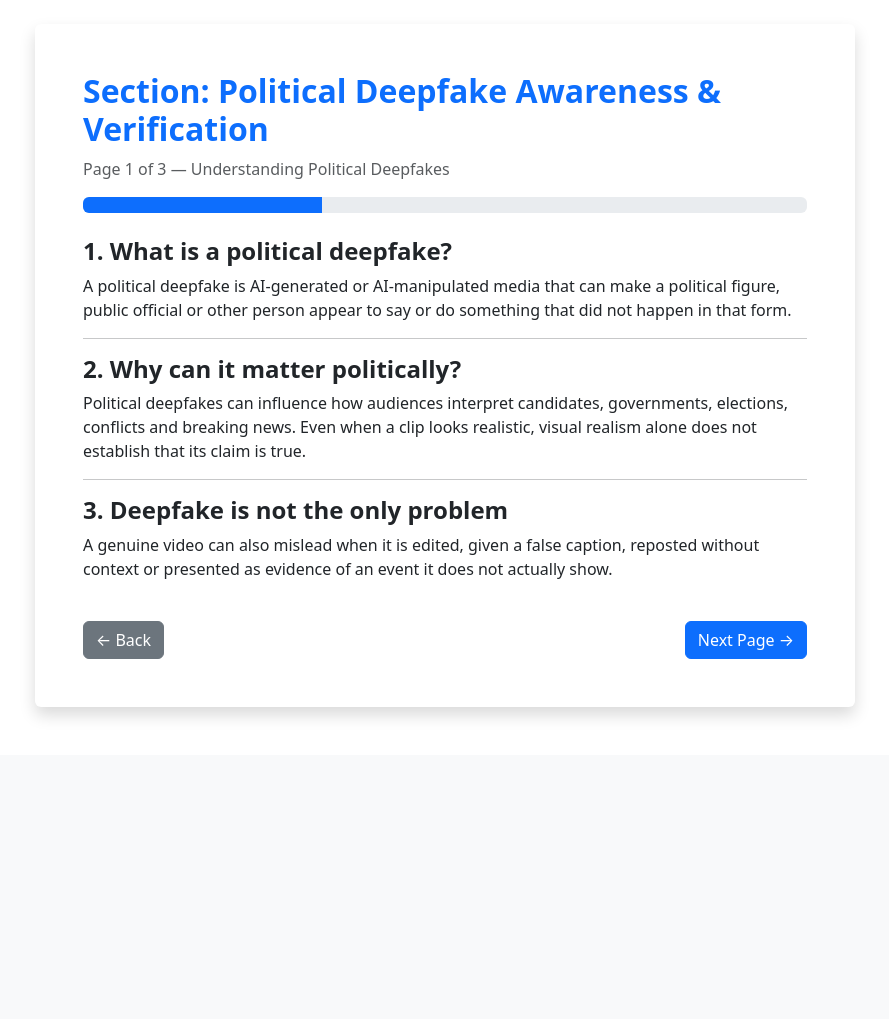
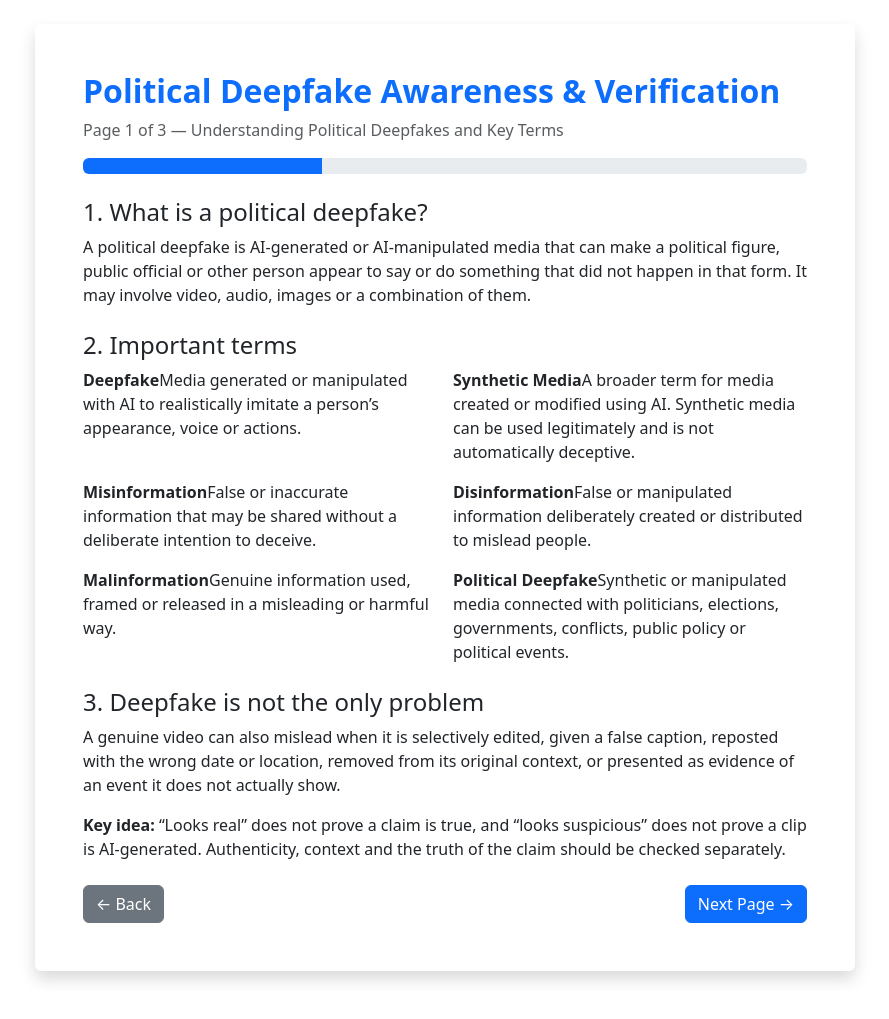
Before and after one commit to LEvan1310/deepfake-survey-app, a Flask app: template templates/awareness_training_1.html in a window 1280 px wide. Shown: the part 57-1076 px from the top of the page, without its empty margins (195-1084 px from the left). Before the commit the page ends 773 px from the top, so only its background shows below. Run offline with Flask 3, Linux system fonts and the light colour scheme; the template is opened without the code that fills it, so the values that code supplies are empty; some libraries are stand-ins or nearby versions.

Commit message:
Update awareness_training_1.html

```diff
--- a/templates/awareness_training_1.html
+++ b/templates/awareness_training_1.html
@@ -1,23 +1,50 @@
 {% extends "base.html" %}{% block content %}
 <div class="card shadow border-0 p-4 p-md-5 survey-card">
 <div data-lang-block="en">
-<h2 class="fw-bold text-primary">Section: Political Deepfake Awareness & Verification</h2>
-<p class="text-muted">Page 1 of 3 — Understanding Political Deepfakes</p>
+<h2 class="fw-bold text-primary">Political Deepfake Awareness & Verification</h2>
+<p class="text-muted">Page 1 of 3 — Understanding Political Deepfakes and Key Terms</p>
 <div class="progress mb-4"><div class="progress-bar" style="width:33%"></div></div>
-<h4 class="fw-bold">1. What is a political deepfake?</h4>
-<p>A political deepfake is AI-generated or AI-manipulated media that can make a political figure, public official or other person appear to say or do something that did not happen in that form.</p>
-<hr><h4 class="fw-bold">2. Why can it matter politically?</h4>
-<p>Political deepfakes can influence how audiences interpret candidates, governments, elections, conflicts and breaking news. Even when a clip looks realistic, visual realism alone does not establish that its claim is true.</p>
-<hr><h4 class="fw-bold">3. Deepfake is not the only problem</h4>
-<p>A genuine video can also mislead when it is edited, given a false caption, reposted without context or presented as evidence of an event it does not actually show.</p>
+
+<h4>1. What is a political deepfake?</h4>
+<p>A political deepfake is AI-generated or AI-manipulated media that can make a political figure, public official or other person appear to say or do something that did not happen in that form. It may involve video, audio, images or a combination of them.</p>
+
+<h4 class="mt-4">2. Important terms</h4>
+<div class="row g-3 mb-4">
+  <div class="col-md-6"><div class="awareness-term"><strong>Deepfake</strong>Media generated or manipulated with AI to realistically imitate a person’s appearance, voice or actions.</div></div>
+  <div class="col-md-6"><div class="awareness-term"><strong>Synthetic Media</strong>A broader term for media created or modified using AI. Synthetic media can be used legitimately and is not automatically deceptive.</div></div>
+  <div class="col-md-6"><div class="awareness-term"><strong>Misinformation</strong>False or inaccurate information that may be shared without a deliberate intention to deceive.</div></div>
+  <div class="col-md-6"><div class="awareness-term"><strong>Disinformation</strong>False or manipulated information deliberately created or distributed to mislead people.</div></div>
+  <div class="col-md-6"><div class="awareness-term"><strong>Malinformation</strong>Genuine information used, framed or released in a misleading or harmful way.</div></div>
+  <div class="col-md-6"><div class="awareness-term"><strong>Political Deepfake</strong>Synthetic or manipulated media connected with politicians, elections, governments, conflicts, public policy or political events.</div></div>
 </div>
+
+<h4>3. Deepfake is not the only problem</h4>
+<p>A genuine video can also mislead when it is selectively edited, given a false caption, reposted with the wrong date or location, removed from its original context, or presented as evidence of an event it does not actually show.</p>
+<div class="awareness-callout mt-3"><strong>Key idea:</strong> “Looks real” does not prove a claim is true, and “looks suspicious” does not prove a clip is AI-generated. Authenticity, context and the truth of the claim should be checked separately.</div>
+</div>
+
 <div data-lang-block="my" style="display:none">
-<h2 class="fw-bold text-primary">နိုင်ငံရေး Deepfake အသိပညာနှင့် စစ်ဆေးခြင်း</h2>
-<p class="text-muted">စာမျက်နှာ ၁ / ၃ — နိုင်ငံရေး Deepfake ကို နားလည်ခြင်း</p>
+<h2 class="fw-bold text-primary">Political Deepfake Awareness & Verification</h2>
+<p class="text-muted">စာမျက်နှာ ၁ / ၃ — နိုင်ငံရေး Deepfake နှင့် အရေးကြီးသော ဝေါဟာရများကို နားလည်ခြင်း</p>
 <div class="progress mb-4"><div class="progress-bar" style="width:33%"></div></div>
-<h4 class="fw-bold">၁။ နိုင်ငံရေး Deepfake ဆိုတာ ဘာလဲ?</h4><p>နိုင်ငံရေး Deepfake သည် AI ဖြင့် ဖန်တီးထားသော သို့မဟုတ် ပြုပြင်ထားသော မီဒီယာဖြစ်ပြီး နိုင်ငံရေးခေါင်းဆောင်၊ အစိုးရအရာရှိ သို့မဟုတ် အခြားသူတစ်ဦးကို အမှန်တကယ် မပြောခဲ့/မလုပ်ခဲ့သည့်အရာကို ပြောသကဲ့သို့ သို့မဟုတ် လုပ်သကဲ့သို့ မြင်စေနိုင်သည်။</p>
-<hr><h4 class="fw-bold">၂။ နိုင်ငံရေးအရ ဘာကြောင့် အရေးကြီးနိုင်သလဲ?</h4><p>နိုင်ငံရေး Deepfake များသည် ကိုယ်စားလှယ်များ၊ အစိုးရ၊ ရွေးကောက်ပွဲ၊ ပဋိပက္ခနှင့် သတင်းအရေးပေါ်ဖြစ်ရပ်များအပေါ် လူများ၏အမြင်ကို သက်ရောက်နိုင်သည်။ ဗီဒီယိုက အစစ်ပုံပေါက်သော်လည်း ၎င်းတစ်ခုတည်းဖြင့် အဆိုတစ်ခု မှန်ကြောင်း မသက်သေပြနိုင်ပါ။</p>
-<hr><h4 class="fw-bold">၃။ Deepfake တစ်ခုတည်းပဲ ပြဿနာမဟုတ်ပါ</h4><p>အစစ်ဗီဒီယိုတစ်ခုကို ဖြတ်တောက်ခြင်း၊ caption မှားတပ်ခြင်း၊ context မပါဘဲ ပြန်တင်ခြင်းတို့ကြောင့်လည်း လွဲမှားစေနိုင်သည်။</p>
+
+<h4>၁။ နိုင်ငံရေး Deepfake ဆိုတာ ဘာလဲ?</h4>
+<p>နိုင်ငံရေး Deepfake သည် AI ဖြင့် ဖန်တီးထားသော သို့မဟုတ် AI ဖြင့် ပြုပြင်ထားသော မီဒီယာဖြစ်ပြီး နိုင်ငံရေးခေါင်းဆောင်၊ အစိုးရအရာရှိ သို့မဟုတ် အခြားသူတစ်ဦးကို အမှန်တကယ် မပြောခဲ့/မလုပ်ခဲ့သည့်အရာကို ပြောသကဲ့သို့ သို့မဟုတ် လုပ်သကဲ့သို့ မြင်စေနိုင်သည်။ Video၊ audio၊ image သို့မဟုတ် ၎င်းတို့ပေါင်းစပ်မှု ပါဝင်နိုင်သည်။</p>
+
+<h4 class="mt-4">၂။ သိထားသင့်သော ဝေါဟာရများ</h4>
+<div class="row g-3 mb-4">
+  <div class="col-md-6"><div class="awareness-term"><strong>Deepfake</strong>လူတစ်ဦး၏ မျက်နှာ၊ အသံ သို့မဟုတ် လှုပ်ရှားမှုကို အစစ်အတိုင်းပုံပေါက်စေရန် AI ဖြင့် ဖန်တီး/ပြုပြင်ထားသော မီဒီယာ။</div></div>
+  <div class="col-md-6"><div class="awareness-term"><strong>Synthetic Media</strong>AI ဖြင့် ဖန်တီး သို့မဟုတ် ပြုပြင်ထားသော မီဒီယာအားလုံးကို ခြုံငုံခေါ်သောစကားလုံး။ Synthetic media အားလုံးသည် လှည့်စားရန် ဖန်တီးထားခြင်း မဟုတ်ပါ။</div></div>
+  <div class="col-md-6"><div class="awareness-term"><strong>Misinformation</strong>လှည့်စားရန် ရည်ရွယ်ချက်မရှိသော်လည်း မှားယွင်း သို့မဟုတ် မတိကျသော အချက်အလက်ကို မျှဝေခြင်း။</div></div>
+  <div class="col-md-6"><div class="awareness-term"><strong>Disinformation</strong>လူများကို ရည်ရွယ်ချက်ရှိရှိ လွဲမှားစေရန် ဖန်တီး သို့မဟုတ် ဖြန့်ဝေသော မှားယွင်း/ပြုပြင်ထားသည့် အချက်အလက်။</div></div>
+  <div class="col-md-6"><div class="awareness-term"><strong>Malinformation</strong>အမှန်အချက်အလက်ကို context ပြောင်းခြင်း၊ ရွေးချယ်ဖော်ပြခြင်း သို့မဟုတ် အန္တရာယ်ဖြစ်စေသည့်ပုံစံဖြင့် အသုံးပြုခြင်း။</div></div>
+  <div class="col-md-6"><div class="awareness-term"><strong>Political Deepfake</strong>နိုင်ငံရေးသမားများ၊ ရွေးကောက်ပွဲ၊ အစိုးရ၊ ပဋိပက္ခ၊ public policy သို့မဟုတ် နိုင်ငံရေးဖြစ်ရပ်များနှင့် ဆက်စပ်သော synthetic/manipulated media။</div></div>
 </div>
+
+<h4>၃။ Deepfake တစ်ခုတည်းပဲ ပြဿနာမဟုတ်ပါ</h4>
+<p>အစစ်ဗီဒီယိုတစ်ခုကို ရွေးချယ်ဖြတ်တောက်ခြင်း၊ caption မှားတပ်ခြင်း၊ ရက်စွဲ/နေရာမှားဖြင့် ပြန်တင်ခြင်း၊ context ဖြတ်ထားခြင်း သို့မဟုတ် မပြသည့်ဖြစ်ရပ်တစ်ခု၏ သက်သေအဖြစ် ဖော်ပြခြင်းကြောင့်လည်း လွဲမှားစေနိုင်သည်။</p>
+<div class="awareness-callout mt-3"><strong>အဓိကအချက်:</strong> “အစစ်ပုံပေါက်တယ်” ဆိုတာ claim မှန်ကြောင်း သက်သေမဟုတ်ပါ။ “သံသယဖြစ်စရာပုံပေါက်တယ်” ဆိုတာလည်း AI-generated ဖြစ်ကြောင်း သက်သေမဟုတ်ပါ။ Authenticity၊ context နှင့် claim ၏ မှန်ကန်မှုကို သီးခြားစစ်ဆေးသင့်သည်။</div>
+</div>
+
 <div class="d-flex justify-content-between mt-4"><a href="{{ back_url }}" class="btn btn-secondary">← Back</a><a href="/awareness-training/2" class="btn btn-primary">Next Page →</a></div>
 </div>{% endblock %}
```
